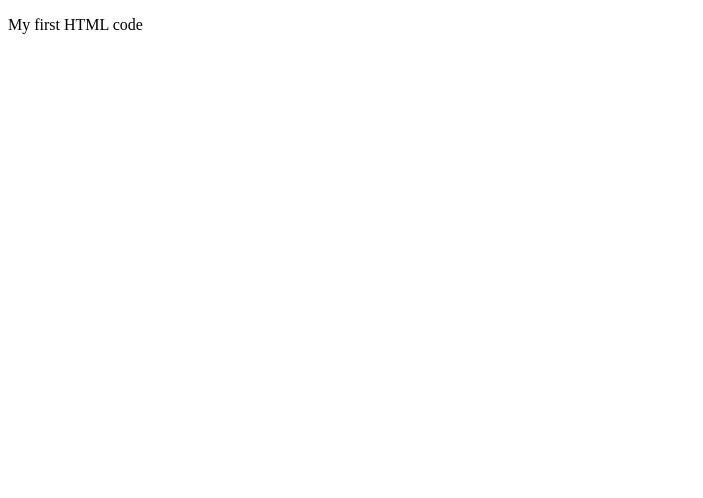
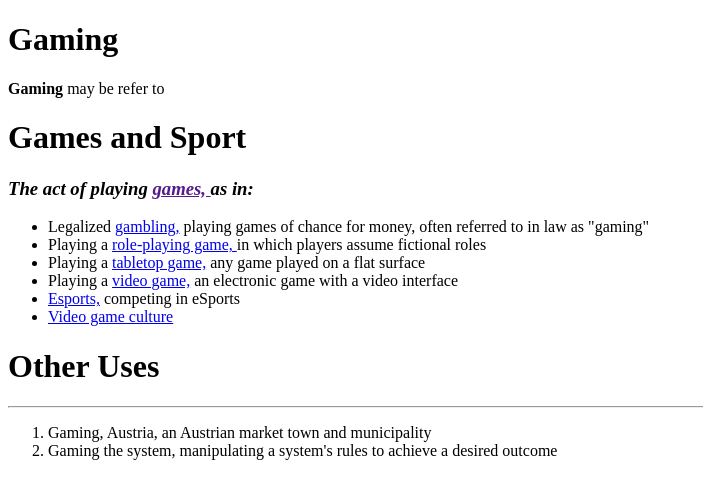
Before and after one commit to ghostshot254/gaming, a plain HTML site: page index.html in a window 1280 px wide. Shown: the whole page, without its empty margins (0-703 px from the left). Drawn offline with Linux system fonts and the light colour scheme.

Commit message:
commited

```diff
--- a/index.html
+++ b/index.html
@@ -4,9 +4,27 @@
     <meta charset="UTF-8">
     <meta http-equiv="X-UA-Compatible" content="IE=edge">
     <meta name="viewport" content="width=device-width, initial-scale=1.0">
-    <title>First HtML Code</title>
+    <title>GAMING</title>
 </head>
 <body>
-    <p>My first HTML code</p>
+    <h1><strong> Gaming </strong></h1>
+     <p><strong> Gaming </strong> may be refer to</p>
+     <h1>Games and Sport</h1>
+     <h3><p><em>The act of playing <a href=""> games, </a> as in: </em></p></h3>
+     <ul>
+        <li>Legalized <a href="https://www.sciencedirect.com/topics/psychology/gambling" target="_blank"> gambling,</a> playing games of chance for money, often referred to in law as "gaming"</li>
+        <li>Playing a <a href="https://store.steampowered.com/category/rpg/"> role-playing game, </a> in which players assume fictional roles</li>
+        <li>Playing a <a href="https://en.wikipedia.org/wiki/Tabletop_game">tabletop game,</a> any game played on a flat surface</li>
+        <li>Playing a <a href="https://en.wikipedia.org/wiki/Video_game">video game,</a> an electronic game with a video interface</li>
+        <li><a href="https://www.esports.com/en">Esports,</a> competing in eSports</li>
+        <li><a href="https://en.wikipedia.org/wiki/Video_game_culture">Video game culture</a></li>
+        </ul>
+    <h1>Other Uses</h1><hr>
+        <ol>
+            <li>Gaming, Austria, an Austrian market town and municipality</li>
+            <li>Gaming the system, manipulating a system's rules to achieve a desired outcome</li>
+            </ol>
+
+
 </body>
 </html>
```
